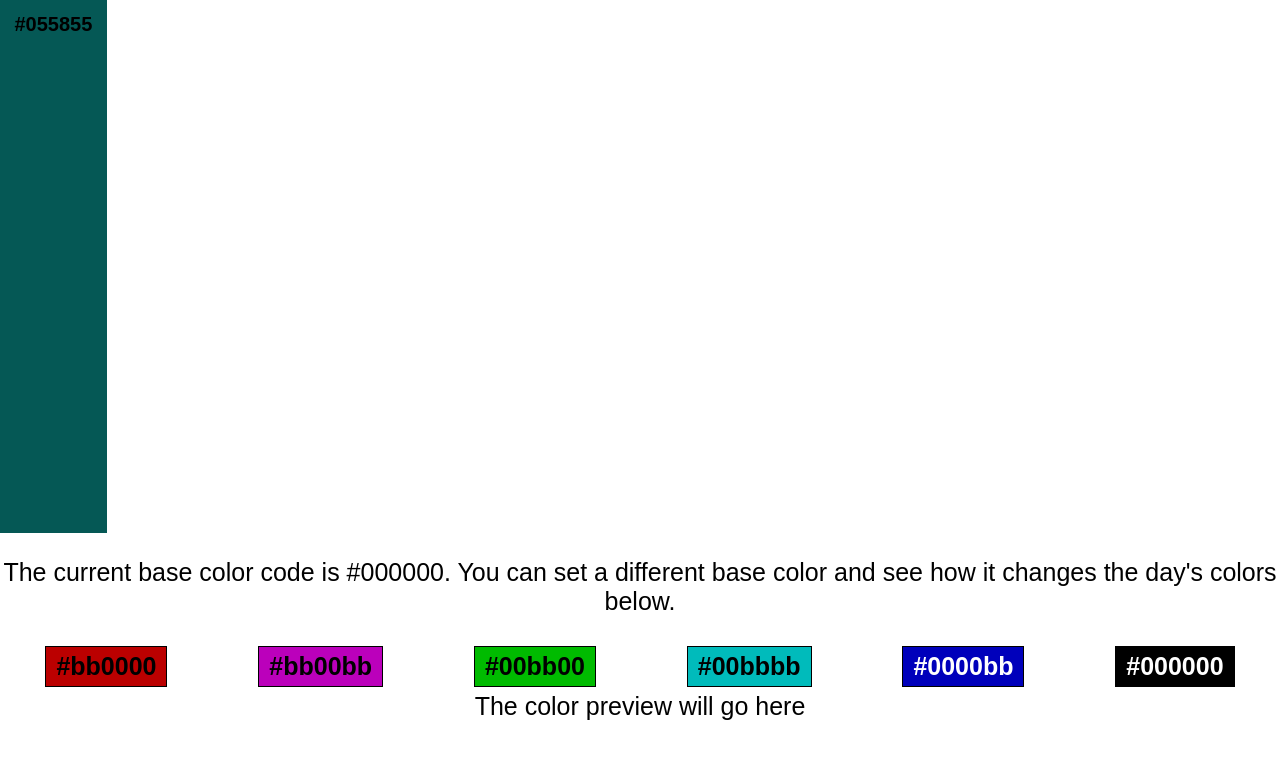
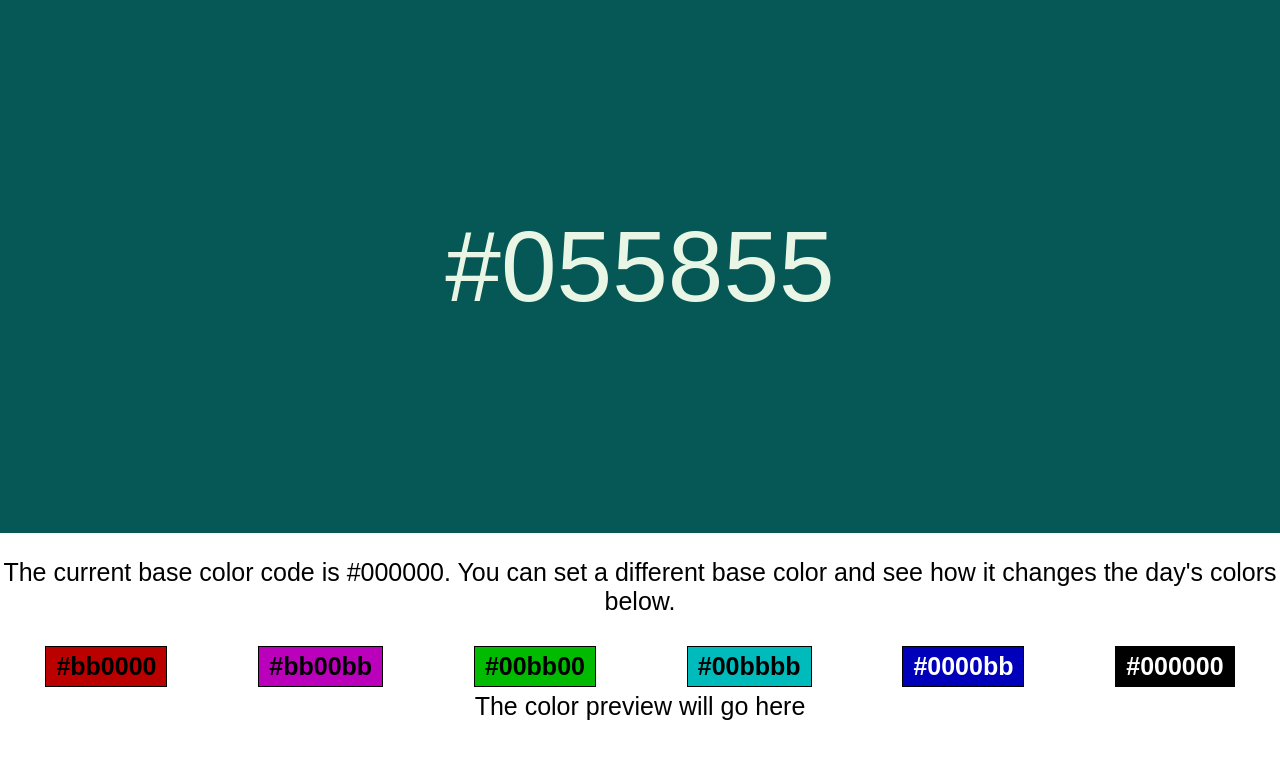
Before and after one commit to jeffinnes/color-clock, a Vue app: page / in a window 1280 px wide. Shown: the top 758 px of the page. Built offline with nearby package versions, Linux system fonts and the light colour scheme.

Commit message:
Fix issue where clock intially loads on base color

```diff
--- a/src/components/clock.vue
+++ b/src/components/clock.vue
@@ -1,6 +1,6 @@
 <template>
-  <div :style="{ backgroundColor: hexTime }">
-    <h1>{{ hexTime }}</h1>
+  <div id="clock" :style="{ backgroundColor: hexTime }">
+    <span>{{ hexTime }}</span>
   </div>
 </template>
 
@@ -9,11 +9,11 @@ export default {
   name: 'clock',
   data () {
     return {
-      hexTime: '#000000'
+      hexTime: this.getHexTime()
     }
   },
-  mounted () {
-    setInterval(() => {
+  methods: {
+    getHexTime () {
       // Get the time and set segments
       let now = new Date(Date.now());
       let hour = `${now.getHours()}`;
@@ -33,12 +33,24 @@ export default {
         second = `0${second}`;
       }
 
-      this.hexTime = `#${hour}${minute}${second}`
+      return `#${hour}${minute}${second}`
+    },
+  },
+  mounted () {
+    setInterval(() => {
+      this.hexTime = this.getHexTime()
     }, 1000);
   }
 }
 </script>
 
 <style scoped>
-
+  #clock {
+    font-size: 10rem;
+    color: #eaf6e5;
+    grid-column: span 12;
+    display: flex;
+    justify-content: center;
+    align-items: center;
+  }
 </style>
```
